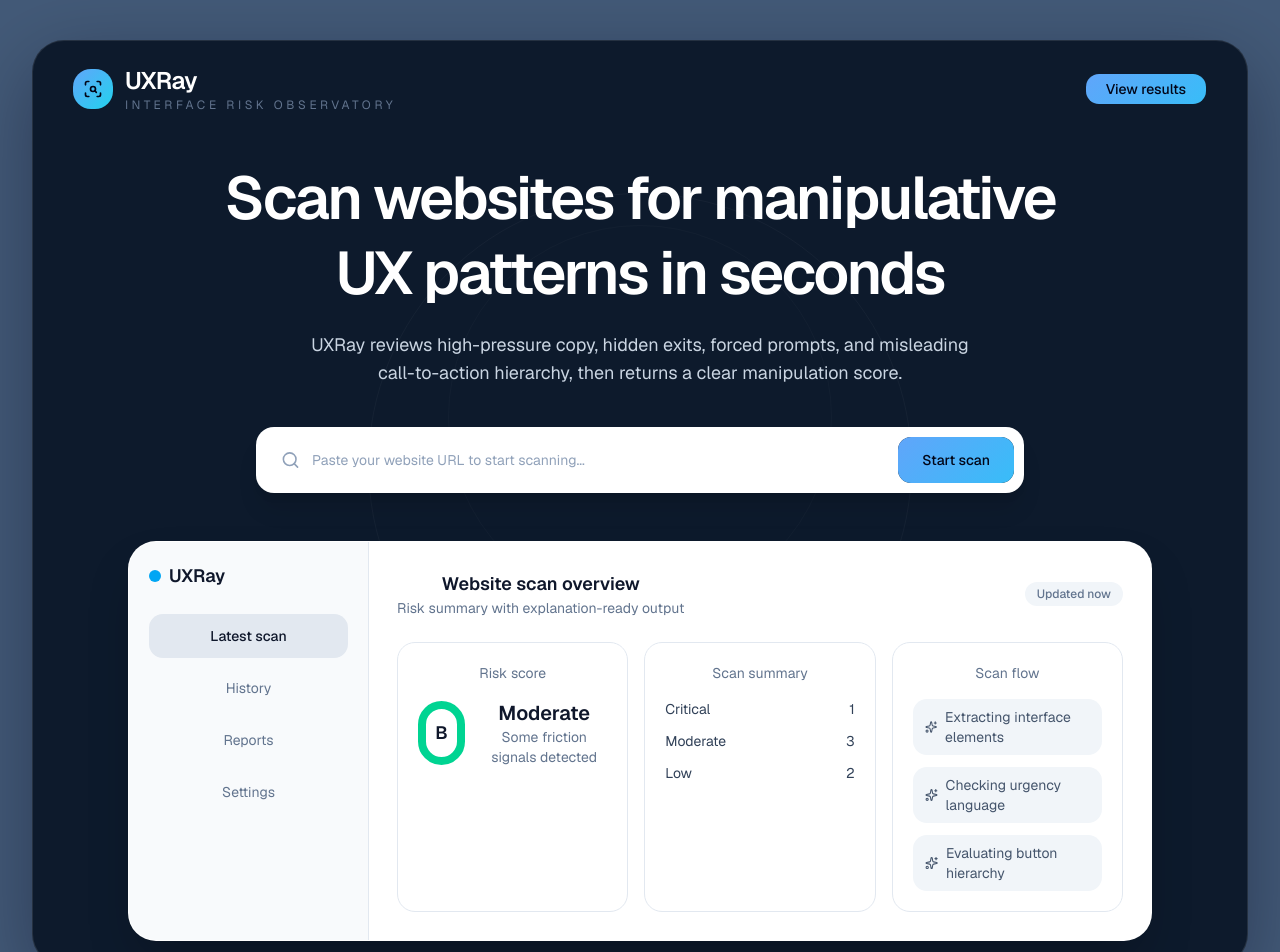
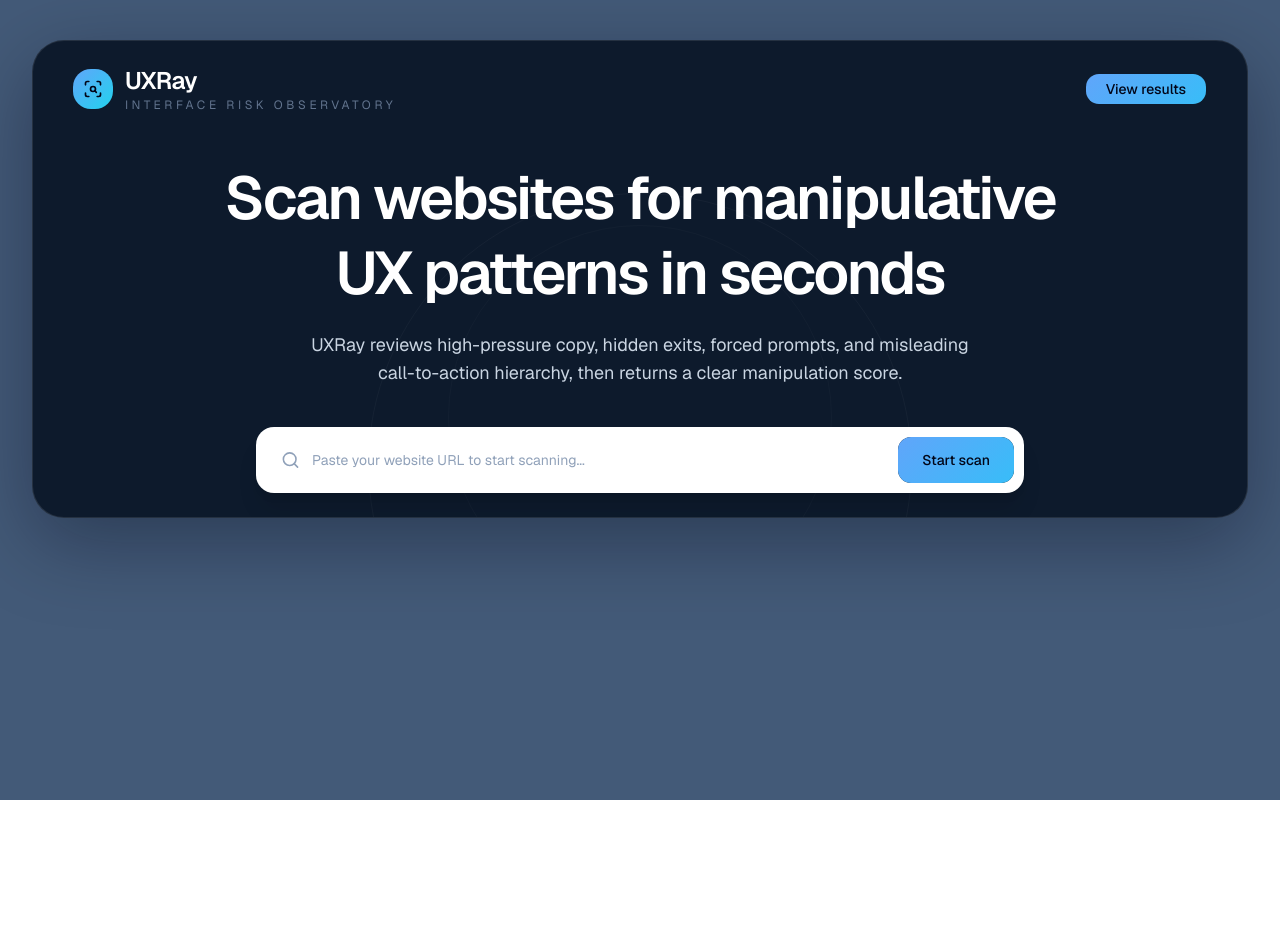
Before and after one commit to ranjithasahu-dev/UXRay, a Next.js app: page / in a window 1280 px wide. Shown: the top 952 px of the page. After the commit the page ends 800 px from the top, so only its background shows below. Built offline with nearby package versions, Linux system fonts and the light colour scheme.

Commit message:
feat: implement UxRayDashboard component for website scanning and result display

```diff
--- a/components/uxray-dashboard.tsx
+++ b/components/uxray-dashboard.tsx
@@ -1,7 +1,7 @@
 "use client";
 
 import { AnimatePresence, motion } from "framer-motion";
-import { ScanSearch, Search, Sparkles } from "lucide-react";
+import { ScanSearch, Search } from "lucide-react";
 import { useEffect, useRef, useState, useTransition } from "react";
 
 import { ScanResults } from "@/components/scan-results";
@@ -178,98 +178,6 @@ export function UxRayDashboard() {
                 </Button>
               </div>
             </form>
-
-            <div className="relative mx-auto mt-12 max-w-5xl overflow-hidden rounded-[1.75rem] border border-white/10 bg-white shadow-2xl">
-              <div className="grid min-h-[22rem] gap-0 md:grid-cols-[240px_1fr]">
-                <div className="border-b border-slate-200 bg-slate-50 p-5 md:border-b-0 md:border-r">
-                  <div className="flex items-center gap-2 text-slate-900">
-                    <div className="size-3 rounded-full bg-sky-500" />
-                    <span className="text-lg font-semibold">UXRay</span>
-                  </div>
-                  <div className="mt-6 space-y-2">
-                    <div className="rounded-xl bg-slate-200 px-4 py-3 text-sm font-medium text-slate-900">
-                      Latest scan
-                    </div>
-                    <div className="rounded-xl px-4 py-3 text-sm text-slate-500">History</div>
-                    <div className="rounded-xl px-4 py-3 text-sm text-slate-500">Reports</div>
-                    <div className="rounded-xl px-4 py-3 text-sm text-slate-500">Settings</div>
-                  </div>
-                </div>
-
-                <div className="bg-white p-5 sm:p-7">
-                  <div className="flex items-center justify-between gap-4">
-                    <div>
-                      <p className="text-lg font-semibold text-slate-900">Website scan overview</p>
-                      <p className="text-sm text-slate-500">Risk summary with explanation-ready output</p>
-                    </div>
-                    <div className="rounded-full bg-slate-100 px-3 py-1 text-xs font-medium text-slate-500">
-                      Updated now
-                    </div>
-                  </div>
-
-                  <div className="mt-6 grid gap-4 lg:grid-cols-3">
-                    <div className="rounded-2xl border border-slate-200 p-5">
-                      <p className="text-sm text-slate-500">Risk score</p>
-                      <div className="mt-4 flex items-center gap-4">
-                        <div className="flex size-16 items-center justify-center rounded-full border-8 border-emerald-400 text-lg font-semibold text-slate-900">
-                          B
-                        </div>
-                        <div>
-                          <p className="text-xl font-semibold text-slate-900">Moderate</p>
-                          <p className="text-sm text-slate-500">Some friction signals detected</p>
-                        </div>
-                      </div>
-                    </div>
-
-                    <div className="rounded-2xl border border-slate-200 p-5">
-                      <p className="text-sm text-slate-500">Scan summary</p>
-                      <div className="mt-4 space-y-3">
-                        <div className="flex items-center justify-between text-sm text-slate-700">
-                          <span>Critical</span>
-                          <span>1</span>
-                        </div>
-                        <div className="flex items-center justify-between text-sm text-slate-700">
-                          <span>Moderate</span>
-                          <span>3</span>
-                        </div>
-                        <div className="flex items-center justify-between text-sm text-slate-700">
-                          <span>Low</span>
-                          <span>2</span>
-                        </div>
-                      </div>
-                    </div>
-
-                    <div className="rounded-2xl border border-slate-200 p-5">
-                      <p className="text-sm text-slate-500">Scan flow</p>
-                      <div className="mt-4 space-y-3">
-                        {progressSteps.map((step, index) => {
-                          const isActive = isPending && index === activeStep;
-                          const isComplete = result && !isPending;
-
-                          return (
-                            <motion.div
-                              key={step}
-                              layout
-                              className={`rounded-xl px-3 py-2 text-left text-sm ${isActive
-                                  ? "bg-sky-100 text-sky-900"
-                                  : isComplete
-                                    ? "bg-emerald-50 text-emerald-900"
-                                    : "bg-slate-100 text-slate-600"
-                                }`}
-                            >
-                              <div className="flex items-center gap-2">
-                                <Sparkles className="size-4" />
-                                <span>{step}</span>
-                              </div>
-                            </motion.div>
-                          );
-                        })}
-                      </div>
-                    </div>
-                  </div>
-                </div>
-              </div>
-            </div>
           </div>
         </section>
 
```
